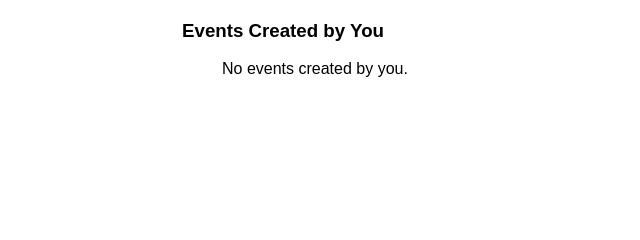
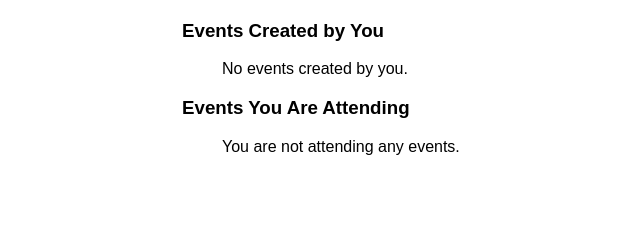
Before and after one commit to yun-24/MSE800_2-EventManagement, a Django app: template templates/users/personal_center.html in a window 1280 px wide. Shown: the part 123-363 px from the top of the page, without its empty margins (58-698 px from the left). Run offline with Django 5.2, Linux system fonts and the light colour scheme; the template is opened without the code that fills it, so the values that code supplies are empty; some libraries are stand-ins or nearby versions.

Commit message:
Personal center update
add new feature, user can see all the events that they attend

```diff
--- a/events/urls.py
+++ b/events/urls.py
@@ -8,5 +8,4 @@ urlpatterns = [
     path('event/<int:pk>/', views.event_detail, name='event_detail'),
     path('event/new/', views.create_event, name='create_event'),
     path('<int:pk>/edit/', views.edit_event, name='edit_event'),
-    path('personal-center/', views.personal_center, name='personal_center'),
 ]
--- a/templates/base.html
+++ b/templates/base.html
@@ -11,7 +11,7 @@
     <a href="{% url 'events:event_list' %}">Home</a>
     {% if user.is_authenticated %}
     <a href="{% url 'events:create_event' %}">Create Event</a>
-    <a href="{% url 'events:personal_center' %}">Personal Center</a>
+    <a href="{% url 'users:personal_center' %}">Personal Center</a>
     <a href="{% url 'users:logout' %}">Logout</a>
     {% else %}
     <a href="{% url 'users:login' %}">Login</a>
--- a/templates/users/personal_center.html
+++ b/templates/users/personal_center.html
@@ -15,4 +15,16 @@
     <li>No events created by you.</li>
     {% endfor %}
 </ul>
+
+<h3>Events You Are Attending</h3>
+<ul>
+    {% for event in attending_events %}
+    <li>
+        <a href="{% url 'events:event_detail' event.pk %}">{{ event.title }}</a> - {{ event.date_time }}
+    </li>
+    {% empty %}
+    <li>You are not attending any events.</li>
+    {% endfor %}
+</ul>
+
 {% endblock %}
--- a/users/urls.py
+++ b/users/urls.py
@@ -7,4 +7,5 @@ urlpatterns = [
     path('register/', views.register, name='register'),
     path('login/', views.user_login, name='login'),
     path('logout/', views.user_logout, name='logout'),
+    path('personal-center/', views.personal_center, name='personal_center'),
 ]
```
Also changed, not shown: events/views.py (+0 -9 lines), users/views.py (+15 -0 lines), events/migrations/0003_event_attendees.py (added).
